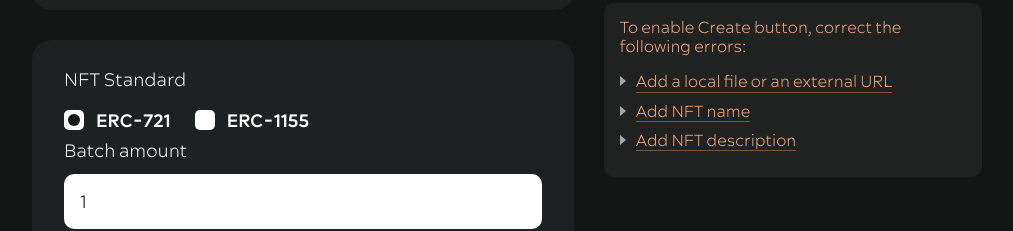
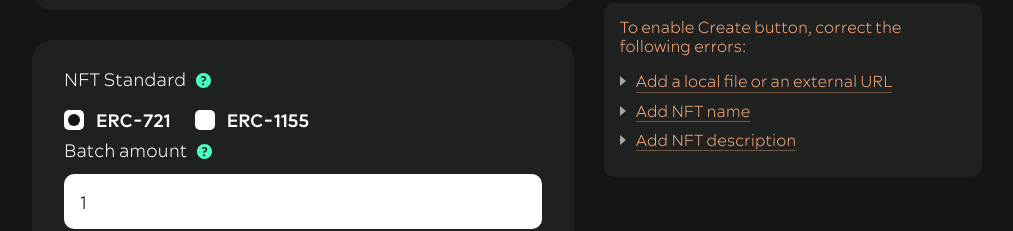
Before and after one commit to ga-swarm/env-mint-nft-web3app, a React (Create React App) app: page /mint in a window 1280 px wide. Shown: the part 972-1203 px from the top of the page, without its empty margins (133-1146 px from the left). Built offline with nearby package versions, Linux system fonts and the light colour scheme.

Commit message:
Mint page add some Tooltips

```diff
--- a/src/components/MintPage/mintpage.tsx
+++ b/src/components/MintPage/mintpage.tsx
@@ -484,12 +484,34 @@ class MintPage extends React.Component<MintPageProps, MintPageState> {
 									<div className="row d-none d-sm-flex">
 										<div className="col-sm-5">
 											<div className="input-group">
-												<label className="input-label">Trait</label>
+												<label className="input-label">Trait
+													<Tippy
+														content={ this.t('Fill in name of trait that you want save in metadata of NFT') }
+														appendTo='parent'
+														trigger='mouseenter'
+														interactive={ false }
+														arrow={ false }
+														maxWidth={ 512 }
+													>
+														<span className="i-tip ml-1"></span>
+													</Tippy>
+												</label>
 											</div>
 										</div>
 										<div className="col-sm-5">
 											<div className="input-group">
-												<label className="input-label">Value</label>
+												<label className="input-label">Value
+													<Tippy
+														content={ this.t('Fill in value of trait that you want save in metadata of NFT') }
+														appendTo='parent'
+														trigger='mouseenter'
+														interactive={ false }
+														arrow={ false }
+														maxWidth={ 512 }
+													>
+														<span className="i-tip ml-1"></span>
+													</Tippy>
+												</label>
 											</div>
 										</div>
 									</div>
@@ -686,7 +708,18 @@ class MintPage extends React.Component<MintPageProps, MintPageState> {
 			<div className="col-12 col-lg-3">
 
 				<div className="input-group mb-md-0">
-					<label className="input-label">Batch amount</label>
+					<label className="input-label">Batch amount
+						<Tippy
+							content={ this.t('Set amount of NFTs that you want mint') }
+							appendTo={ document.getElementsByClassName("wrapper")[0] }
+							trigger='mouseenter'
+							interactive={ false }
+							arrow={ false }
+							maxWidth={ 512 }
+						>
+							<span className="i-tip ml-1"></span>
+						</Tippy>
+					</label>
 					<input
 						className={`input-control ${ showError ? 'has-error' : '' }`}
 						type="text"
@@ -716,7 +749,18 @@ class MintPage extends React.Component<MintPageProps, MintPageState> {
 				<div className="row">
 					<div className="col-12 col-lg-5">
 						<div className="input-group mb-md-0">
-							<label className="input-label">NFT Standard</label>
+							<label className="input-label">NFT Standard
+								<Tippy
+									content={ this.t('Check type of NFTs that you want mint') }
+									appendTo={ document.getElementsByClassName("wrapper")[0] }
+									trigger='mouseenter'
+									interactive={ false }
+									arrow={ false }
+									maxWidth={ 512 }
+								>
+									<span className="i-tip ml-1"></span>
+								</Tippy>
+							</label>
 							<div className="row row-sm">
 								<div className="col-auto my-2">
 									<label className="checkbox">
@@ -924,7 +968,7 @@ class MintPage extends React.Component<MintPageProps, MintPageState> {
 			mime: this.state.nftImageMimeType,
 			props: this.state.nftPropertiesData
 		});
-		if ( swarmData ) {
+		if ( swarmData !== undefined ) {
 			if ('image' in swarmData) {
 				if (typeof swarmData['image'] === "string") {
 					this.setState({ swarmNftImageUrl: swarmData['image'] });
```
